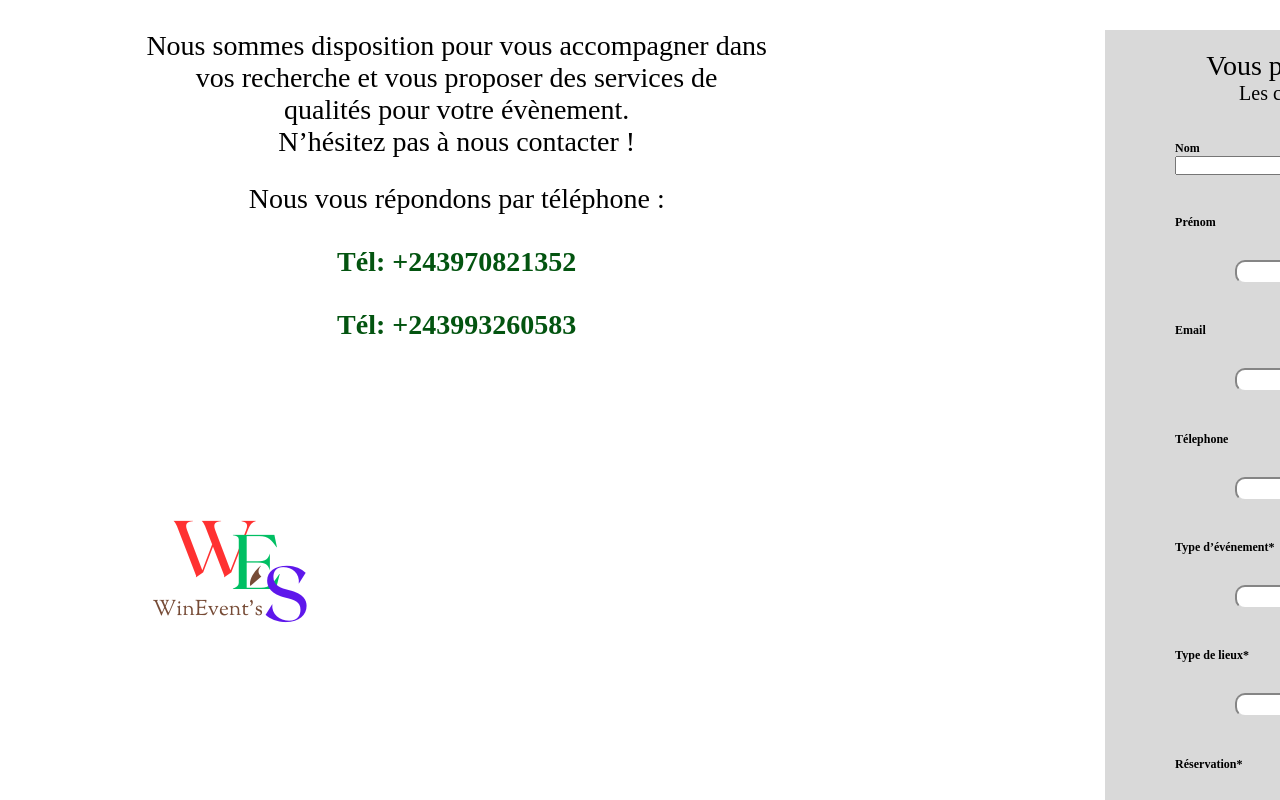
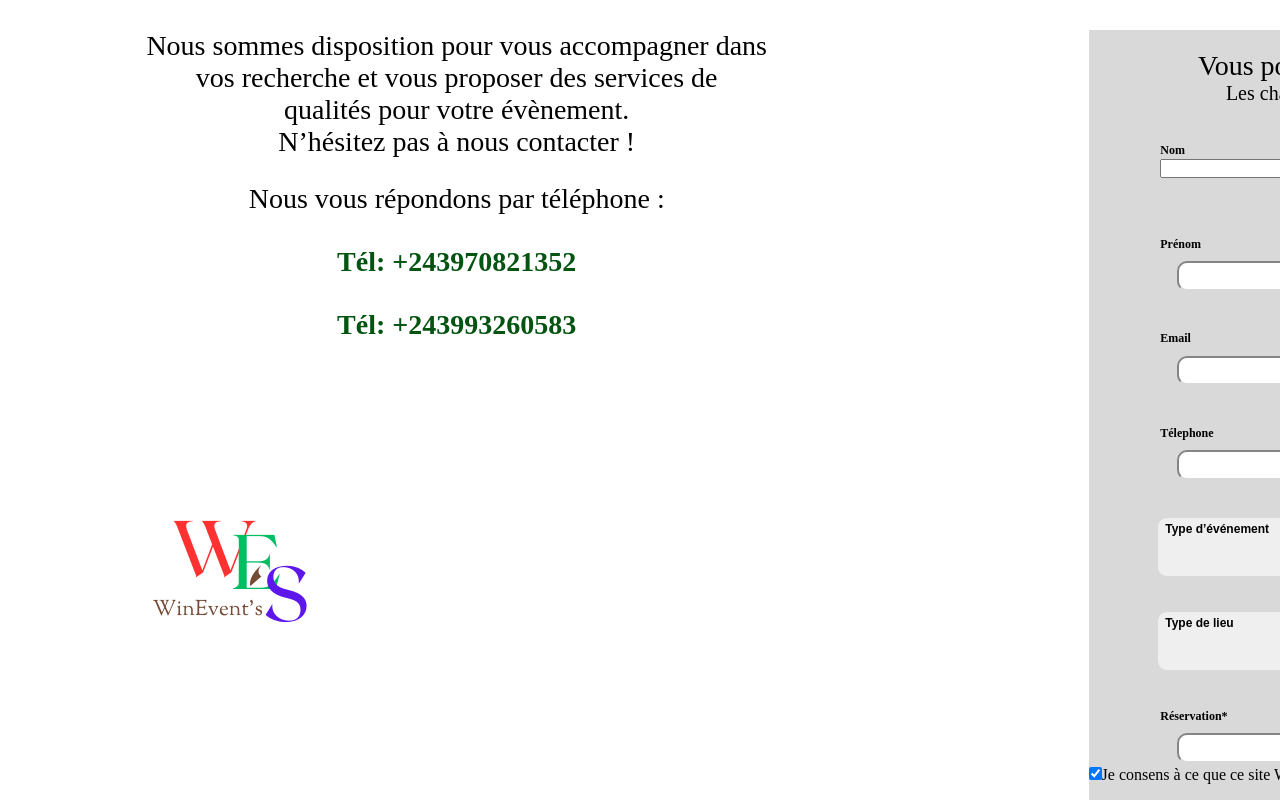
Before and after one commit to Anita-Gan/PROJET-WINEVENTS, a React (Vite) app in the folder client/: page /contact in a window 1280 px wide. Shown: the part 820-1620 px from the top of the page. Built offline with nearby package versions, Linux system fonts and the light colour scheme.

Commit message:
responsivite sur la page noslieux

```diff
--- a/client/src/menu/contact.css
+++ b/client/src/menu/contact.css
@@ -40,19 +40,15 @@ margin-top: 4%;
     margin-top: 28%;
     position: relative;
     background-color: rgba(217, 217, 217, 1);
-    width: 670px;
-    height: 846px;
     float: inline-end;
     margin-right: 3%;
     margin-bottom: 3%;
     list-style: none;
 }
-
-
-.contact-forme .contact-forme-input{
+ .contact-forme-input{
     display: flex;
     flex-direction: column;
-    gap: 20%;
+    gap: 2%;
     color: dark;
     padding:  3px;
     border-radius: 10px;
@@ -61,7 +57,8 @@ margin-top: 4%;
     margin-top: 5%;
     border-color: rgba(217, 217, 217, 1);
     margin-left: 10%;
-
+    width: 170px;
+    height: 60px;
 }
 .contact-forme p{
     margin-top: 3%;
--- a/client/src/menu/contact.jsx
+++ b/client/src/menu/contact.jsx
@@ -27,7 +27,7 @@ export default function Noslieux() {
                         </li>
                         <li className="contact-forme-input">
                             <label htmlFor="">Prénom</label>
-                            <input  className="contact-forme-input" type="text" />
+                            <input className="contact-forme-input" type="text" />
                         </li>
                         <li className="contact-forme-input">
                             <label htmlFor="">Email</label>
@@ -35,19 +35,35 @@ export default function Noslieux() {
                         </li>
                         <li className="contact-forme-input">
                             <label htmlFor="">Télephone</label>
-                            <input className="contact-forme-input" type="tel"/>
+                            <input className="contact-forme-input" type="tel" />
                         </li>
-                        <li className="contact-forme-input">
+                        <select className="contact-forme-input" name="TypeEvenement" id="">
+                            <option value="" disabled selected>Type d’événement</option>
+                            <option value="">Mariage</option>
+                            <option value="">Anniversaire</option>
+                            <option value="">Dote</option>
+                            <option value="">cocktail</option>
+                            <option value="">anniversaire</option>
+                            <option value="">Conférence et Séminaire</option>
+                            <option value="">Séance photo et Tournage</option>
+                            <option value="">Réunion</option>
+                        </select>
+                        {/* <li className="contact-forme-input">
                             <label htmlFor="">Type d’événement*</label>
-                            <input className="contact-forme-input" type="text"/>
-                        </li>
-                        <li className="contact-forme-input">
+                            <input className="contact-forme-input" type="text" />
+                        </li> */}
+                        {/* <li className="contact-forme-input">
                             <label htmlFor="">Type de lieux*</label>
-                            <input className="contact-forme-input" type="text"/>
-                        </li>
+                            <input className="contact-forme-input" type="text" />
+                        </li> */}
+                        <select className="contact-forme-input" name="TypeDeLieu" id="">
+                            <option value="" disabled selected>Type de lieu</option>
+                            <option value="">salle de fête</option>
+                            <option value="">Espace verte</option>
+                        </select>
                         <li className="contact-forme-input">
                             <label htmlFor="">Réservation*</label>
-                            <input className="contact-forme-input" type="text"/>
+                            <input className="contact-forme-input" type="text" />
                         </li>
                         <li>
                             <input type="checkbox" id="scales" name="scales" checked />
@@ -55,7 +71,7 @@ export default function Noslieux() {
                         </li>
                         <li className="contact-forme-input">
                             <label htmlFor=""></label>
-                            <input  type="submit" />
+                            <input type="submit" />
                         </li>
                     </div>
                 </form>
```
